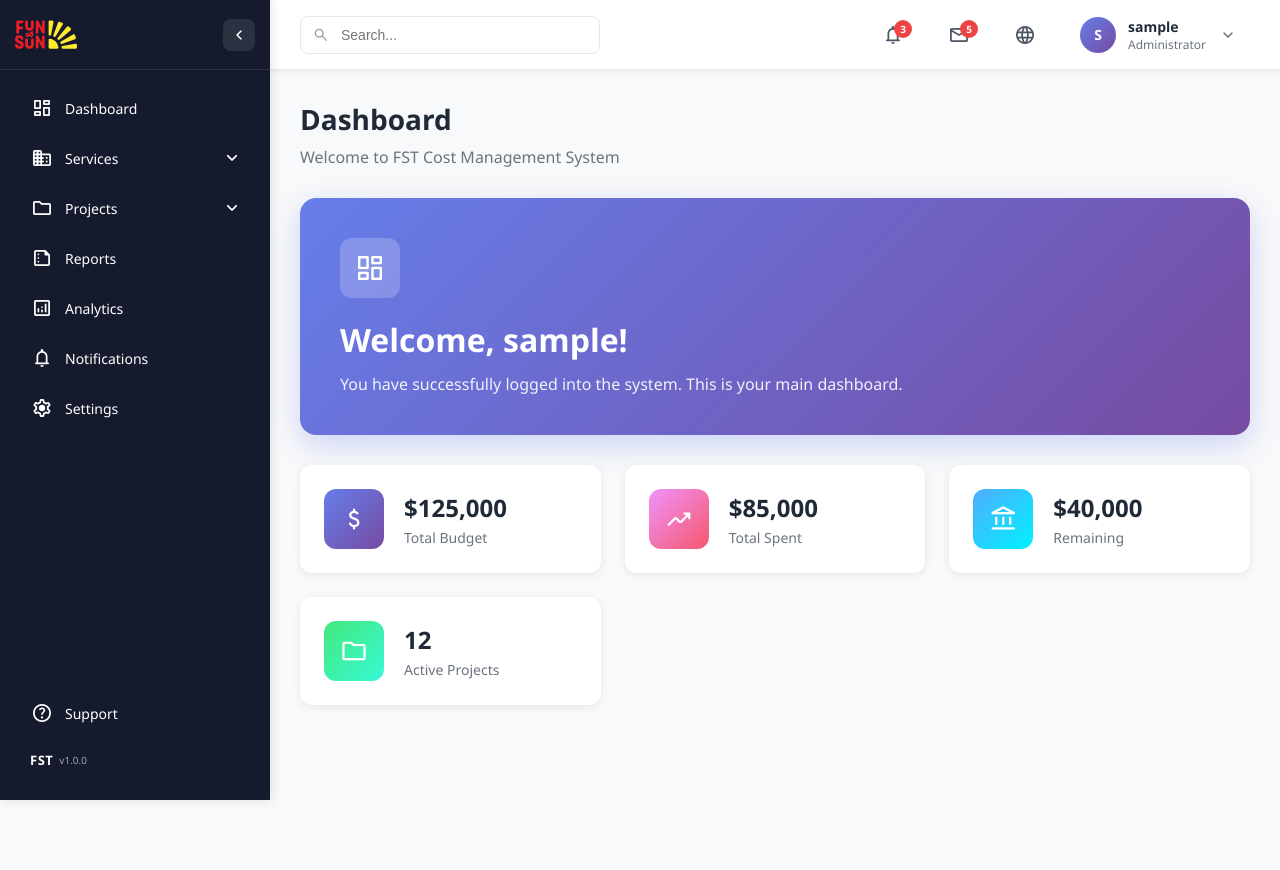
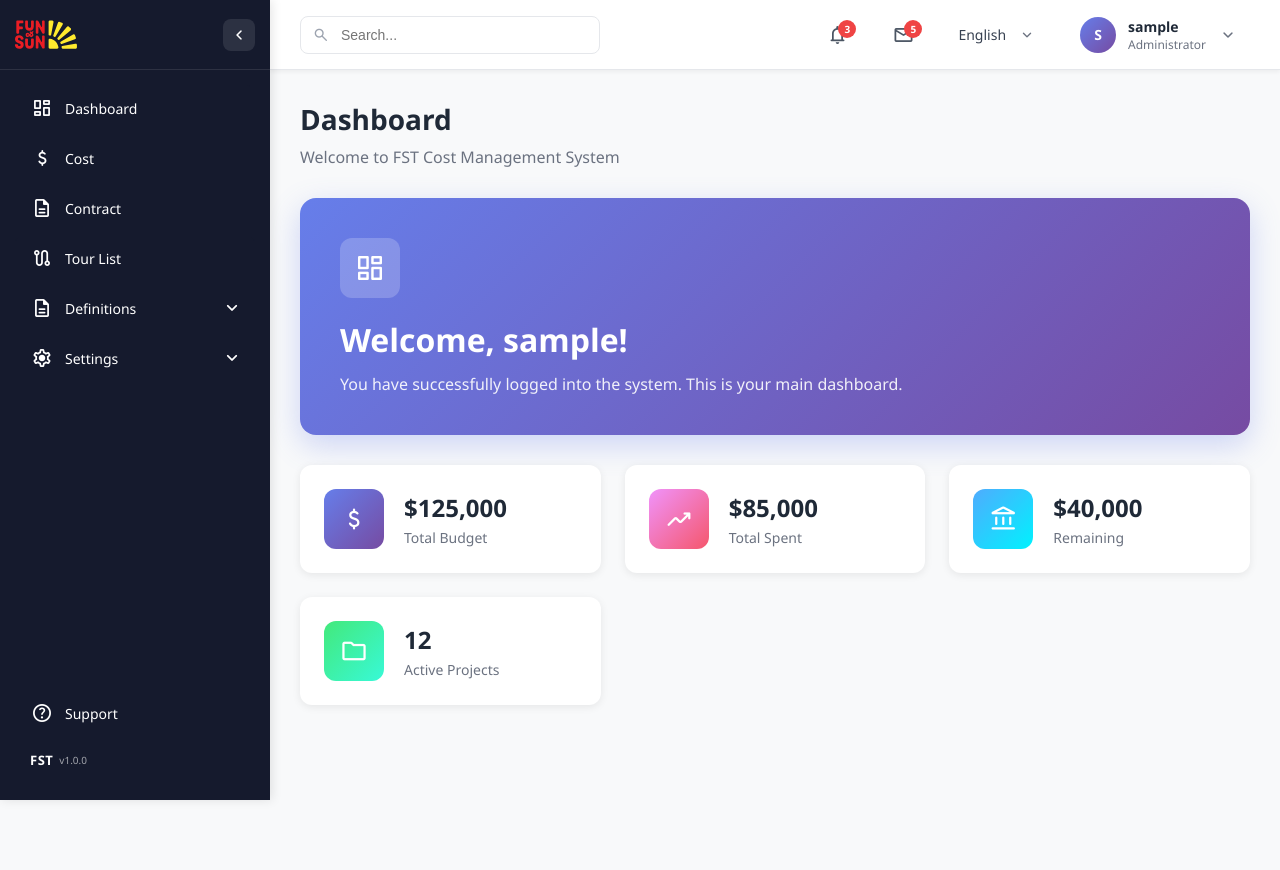
Before and after one commit to cnrgr95/FST_Cost_V1, a PHP site: page /dashboard.php?lang=en in a window 1280 px wide. Run offline with PHP 8.4, Linux system fonts and the light colour scheme; the visitor is signed in with stand-in values (Sample User, id 1).

Commit message:
Güncel çeviri ve topbar

```diff
--- a/assets/css/topbar.css
+++ b/assets/css/topbar.css
@@ -148,6 +148,86 @@
   transform: rotate(180deg);
 }
 
+/* Language dropdown */
+.topbar-language {
+  position: relative;
+  cursor: pointer;
+}
+
+.topbar-language .language-text {
+  font-size: 14px;
+  font-weight: 500;
+  color: #374151;
+}
+
+.topbar-language .dropdown-icon {
+  font-size: 18px;
+  color: #6b7280;
+  transition: transform 0.3s ease;
+  margin-left: 4px;
+}
+
+.topbar-language.active .dropdown-icon {
+  transform: rotate(180deg);
+}
+
+.topbar-language:hover {
+  background: #f3f4f6;
+}
+
+.language-dropdown {
+  position: absolute;
+  top: calc(100% + 10px);
+  right: 0;
+  background: white;
+  border-radius: 8px;
+  box-shadow: 0 10px 30px rgba(0, 0, 0, 0.1);
+  min-width: 140px;
+  opacity: 0;
+  visibility: hidden;
+  transform: translateY(-10px);
+  transition: all 0.3s ease;
+  z-index: 1000;
+}
+
+.language-dropdown.active {
+  opacity: 1;
+  visibility: visible;
+  transform: translateY(0);
+}
+
+.language-dropdown .dropdown-item {
+  padding: 10px 16px;
+  display: flex;
+  align-items: center;
+  justify-content: space-between;
+  gap: 10px;
+  color: #374151;
+  text-decoration: none;
+  font-size: 14px;
+  transition: all 0.2s ease;
+  border-bottom: 1px solid #f3f4f6;
+}
+
+.language-dropdown .dropdown-item:last-child {
+  border-bottom: none;
+}
+
+.language-dropdown .dropdown-item:hover {
+  background: #f9fafb;
+}
+
+.language-dropdown .dropdown-item.active {
+  background: #f3f4f6;
+  color: #1f2937;
+  font-weight: 500;
+}
+
+.language-dropdown .dropdown-item .material-symbols-rounded {
+  font-size: 18px;
+  color: #10b981;
+}
+
 /* User dropdown menu */
 .user-dropdown {
   position: absolute;
--- a/assets/js/sidebar.js
+++ b/assets/js/sidebar.js
@@ -62,6 +62,14 @@
       e.stopPropagation();
       profileElement.classList.toggle("active");
       userDropdown.classList.toggle("active");
+
+      // Close language dropdown if open
+      const languageElement = document.querySelector(".topbar-language");
+      const languageDropdown = document.querySelector(".language-dropdown");
+      if (languageElement && languageDropdown) {
+        languageElement.classList.remove("active");
+        languageDropdown.classList.remove("active");
+      }
     });
 
     // Close dropdown when clicking outside
@@ -69,6 +77,32 @@
       if (!profileElement.contains(e.target) && !userDropdown.contains(e.target)) {
         profileElement.classList.remove("active");
         userDropdown.classList.remove("active");
+      }
+    });
+  }
+
+  // Language dropdown functionality
+  const languageElement = document.querySelector(".topbar-language");
+  const languageDropdown = document.querySelector(".language-dropdown");
+
+  if (languageElement && languageDropdown) {
+    languageElement.addEventListener("click", (e) => {
+      e.stopPropagation();
+      languageElement.classList.toggle("active");
+      languageDropdown.classList.toggle("active");
+
+      // Close user dropdown if open
+      if (profileElement && userDropdown) {
+        profileElement.classList.remove("active");
+        userDropdown.classList.remove("active");
+      }
+    });
+
+    // Close dropdown when clicking outside
+    document.addEventListener("click", (e) => {
+      if (!languageElement.contains(e.target) && !languageDropdown.contains(e.target)) {
+        languageElement.classList.remove("active");
+        languageDropdown.classList.remove("active");
       }
     });
   }
--- a/dashboard.php
+++ b/dashboard.php
@@ -11,34 +11,18 @@ if (!isset($_SESSION['user_id'])) {
     exit;
 }
 
-// Simple language handling
-$lang = $_GET['lang'] ?? $_SESSION['language'] ?? 'en';
-$_SESSION['language'] = $lang;
+// Load translation helper
+require_once __DIR__ . '/includes/translations.php';
 
-// Simple translations
-$translations = [
-    'en' => [
-        'title' => 'Dashboard',
-        'welcome' => 'Welcome',
-        'welcome_message' => 'Welcome to FST Cost Management System',
-        'dashboard_description' => 'You have successfully logged into the system. This is your main dashboard.'
-    ],
-    'tr' => [
-        'title' => 'Kontrol Paneli',
-        'welcome' => 'Hoşgeldiniz',
-        'welcome_message' => 'FST Maliyet Yönetimi Sistemine Hoşgeldiniz',
-        'dashboard_description' => 'Sisteme başarıyla giriş yaptınız. Bu sizin ana kontrol panelinizdir.'
-    ]
-];
-
-$t = $translations[$lang] ?? $translations['en'];
+// Get dashboard translations
+$t_dashboard = $all_translations['dashboard'] ?? [];
 ?>
 <!DOCTYPE html>
 <html lang="<?php echo $lang; ?>">
 <head>
     <meta charset="UTF-8">
     <meta name="viewport" content="width=device-width, initial-scale=1.0">
-    <title><?php echo $t['title']; ?> - FST Cost Management</title>
+    <title><?php echo $t_dashboard['title'] ?? 'Dashboard'; ?> - <?php echo $all_translations['app']['name'] ?? 'FST Cost Management'; ?></title>
 
     <!-- Google Fonts for Icons -->
     <link rel="stylesheet" href="https://fonts.googleapis.com/css2?family=Material+Symbols+Rounded:opsz,wght,FILL,GRAD@24,400,0,0" />
@@ -61,8 +45,8 @@ $t = $translations[$lang] ?? $translations['en'];
         <!-- Main Content Area -->
         <div class="content-wrapper">
             <div class="page-header">
-                <h1><?php echo $t['title']; ?></h1>
-                <p><?php echo $t['welcome_message']; ?></p>
+                <h1><?php echo $t_dashboard['title'] ?? 'Dashboard'; ?></h1>
+                <p><?php echo $t_dashboard['welcome_message'] ?? 'Welcome to FST Cost Management System'; ?></p>
             </div>
 
             <div class="dashboard-content">
@@ -71,8 +55,8 @@ $t = $translations[$lang] ?? $translations['en'];
                     <div class="welcome-icon">
                         <span class="material-symbols-rounded">dashboard</span>
                     </div>
-                    <h2><?php echo $t['welcome']; ?>, <?php echo htmlspecialchars($_SESSION['username']); ?>!</h2>
-                    <p><?php echo $t['dashboard_description']; ?></p>
+                    <h2><?php echo $t_dashboard['welcome'] ?? 'Welcome'; ?>, <?php echo htmlspecialchars($_SESSION['username']); ?>!</h2>
+                    <p><?php echo $t_dashboard['dashboard_description'] ?? 'You have successfully logged into the system. This is your main dashboard.'; ?></p>
                 </div>
 
                 <!-- Dashboard Stats -->
--- a/includes/sidebar.php
+++ b/includes/sidebar.php
@@ -4,12 +4,15 @@
  * Can be included in any page
  */
 
-// Get current language
-$lang = $_GET['lang'] ?? $_SESSION['language'] ?? 'en';
+// Load translation helper
+require_once __DIR__ . '/translations.php';
 
 // Get username from session
 $username = isset($_SESSION['username']) ? htmlspecialchars($_SESSION['username']) : 'User';
 $user_initial = strtoupper(substr($username, 0, 1));
+
+// Get sidebar translations
+$t_sidebar = $all_translations['sidebar'] ?? [];
 ?>
 
 <!-- Sidebar Overlay for Mobile -->
@@ -38,86 +41,80 @@ $user_initial = strtoupper(substr($username, 0, 1));
     <ul class="nav-list primary-nav">
       <!-- Dashboard -->
       <li class="nav-item">
-        <a href="dashboard.php" class="nav-link" data-tooltip="Dashboard">
+        <a href="dashboard.php" class="nav-link" data-tooltip="<?php echo $t_sidebar['dashboard'] ?? 'Dashboard'; ?>">
           <span class="material-symbols-rounded">dashboard</span>
-          <span class="nav-label">Dashboard</span>
+          <span class="nav-label"><?php echo $t_sidebar['dashboard'] ?? 'Dashboard'; ?></span>
         </a>
         <ul class="dropdown-menu">
-          <li class="nav-item"><a class="nav-link dropdown-title">Dashboard</a></li>
+          <li class="nav-item"><a class="nav-link dropdown-title"><?php echo $t_sidebar['dashboard'] ?? 'Dashboard'; ?></a></li>
         </ul>
       </li>
 
-      <!-- Services -->
+      <!-- Cost -->
+      <li class="nav-item">
+        <a href="#" class="nav-link" data-tooltip="<?php echo $t_sidebar['cost'] ?? 'Cost'; ?>">
+          <span class="material-symbols-rounded">attach_money</span>
+          <span class="nav-label"><?php echo $t_sidebar['cost'] ?? 'Cost'; ?></span>
+        </a>
+        <ul class="dropdown-menu">
+          <li class="nav-item"><a class="nav-link dropdown-title"><?php echo $t_sidebar['cost'] ?? 'Cost'; ?></a></li>
+        </ul>
+      </li>
+
+      <!-- Contract -->
+      <li class="nav-item">
+        <a href="#" class="nav-link" data-tooltip="<?php echo $t_sidebar['contract'] ?? 'Contract'; ?>">
+          <span class="material-symbols-rounded">description</span>
+          <span class="nav-label"><?php echo $t_sidebar['contract'] ?? 'Contract'; ?></span>
+        </a>
+        <ul class="dropdown-menu">
+          <li class="nav-item"><a class="nav-link dropdown-title"><?php echo $t_sidebar['contract'] ?? 'Contract'; ?></a></li>
+        </ul>
+      </li>
+
+      <!-- Tour List -->
+      <li class="nav-item">
+        <a href="#" class="nav-link" data-tooltip="<?php echo $t_sidebar['tour_list'] ?? 'Tour List'; ?>">
+          <span class="material-symbols-rounded">route</span>
+          <span class="nav-label"><?php echo $t_sidebar['tour_list'] ?? 'Tour List'; ?></span>
+        </a>
+        <ul class="dropdown-menu">
+          <li class="nav-item"><a class="nav-link dropdown-title"><?php echo $t_sidebar['tour_list'] ?? 'Tour List'; ?></a></li>
+        </ul>
+      </li>
+
+      <!-- Definitions -->
       <li class="nav-item dropdown-container">
-        <a href="#" class="nav-link dropdown-toggle" data-tooltip="Services">
-          <span class="material-symbols-rounded">business</span>
-          <span class="nav-label">Services</span>
+        <a href="#" class="nav-link dropdown-toggle" data-tooltip="<?php echo $t_sidebar['definitions'] ?? 'Definitions'; ?>">
+          <span class="material-symbols-rounded">description</span>
+          <span class="nav-label"><?php echo $t_sidebar['definitions'] ?? 'Definitions'; ?></span>
           <span class="dropdown-icon material-symbols-rounded">keyboard_arrow_down</span>
         </a>
         <ul class="dropdown-menu">
-          <li class="nav-item"><a class="nav-link dropdown-title">Services</a></li>
-          <li class="nav-item"><a href="#" class="nav-link dropdown-link">Cost Analysis</a></li>
-          <li class="nav-item"><a href="#" class="nav-link dropdown-link">Budget Planning</a></li>
-          <li class="nav-item"><a href="#" class="nav-link dropdown-link">Reports</a></li>
-        </ul>
-      </li>
-
-      <!-- Projects -->
-      <li class="nav-item dropdown-container">
-        <a href="#" class="nav-link dropdown-toggle" data-tooltip="Projects">
-          <span class="material-symbols-rounded">folder</span>
-          <span class="nav-label">Projects</span>
-          <span class="dropdown-icon material-symbols-rounded">keyboard_arrow_down</span>
-        </a>
-        <ul class="dropdown-menu">
-          <li class="nav-item"><a class="nav-link dropdown-title">Projects</a></li>
-          <li class="nav-item"><a href="#" class="nav-link dropdown-link">Active Projects</a></li>
-          <li class="nav-item"><a href="#" class="nav-link dropdown-link">Completed</a></li>
-          <li class="nav-item"><a href="#" class="nav-link dropdown-link">Archived</a></li>
-        </ul>
-      </li>
-
-      <!-- Reports -->
-      <li class="nav-item">
-        <a href="#" class="nav-link" data-tooltip="Reports">
-          <span class="material-symbols-rounded">summarize</span>
-          <span class="nav-label">Reports</span>
-        </a>
-        <ul class="dropdown-menu">
-          <li class="nav-item"><a class="nav-link dropdown-title">Reports</a></li>
-        </ul>
-      </li>
-
-      <!-- Analytics -->
-      <li class="nav-item">
-        <a href="#" class="nav-link" data-tooltip="Analytics">
-          <span class="material-symbols-rounded">analytics</span>
-          <span class="nav-label">Analytics</span>
-        </a>
-        <ul class="dropdown-menu">
-          <li class="nav-item"><a class="nav-link dropdown-title">Analytics</a></li>
-        </ul>
-      </li>
-
-      <!-- Notifications -->
-      <li class="nav-item">
-        <a href="#" class="nav-link" data-tooltip="Notifications">
-          <span class="material-symbols-rounded">notifications</span>
-          <span class="nav-label">Notifications</span>
-        </a>
-        <ul class="dropdown-menu">
-          <li class="nav-item"><a class="nav-link dropdown-title">Notifications</a></li>
+          <li class="nav-item"><a class="nav-link dropdown-title"><?php echo $t_sidebar['definitions'] ?? 'Definitions'; ?></a></li>
+          <li class="nav-item"><a href="#" class="nav-link dropdown-link"><?php echo $t_sidebar['users'] ?? 'Users'; ?></a></li>
+          <li class="nav-item"><a href="#" class="nav-link dropdown-link"><?php echo $t_sidebar['tours'] ?? 'Tours'; ?></a></li>
+          <li class="nav-item"><a href="#" class="nav-link dropdown-link"><?php echo $t_sidebar['cost_mgmt'] ?? 'Cost'; ?></a></li>
+          <li class="nav-item"><a href="#" class="nav-link dropdown-link"><?php echo $t_sidebar['country'] ?? 'Country'; ?></a></li>
+          <li class="nav-item"><a href="#" class="nav-link dropdown-link"><?php echo $t_sidebar['region'] ?? 'Region'; ?></a></li>
+          <li class="nav-item"><a href="#" class="nav-link dropdown-link"><?php echo $t_sidebar['city'] ?? 'City'; ?></a></li>
+          <li class="nav-item"><a href="#" class="nav-link dropdown-link"><?php echo $t_sidebar['department'] ?? 'Department'; ?></a></li>
+          <li class="nav-item"><a href="#" class="nav-link dropdown-link"><?php echo $t_sidebar['position'] ?? 'Position'; ?></a></li>
+          <li class="nav-item"><a href="#" class="nav-link dropdown-link"><?php echo $t_sidebar['contract_def'] ?? 'Contract'; ?></a></li>
         </ul>
       </li>
 
       <!-- Settings -->
-      <li class="nav-item">
-        <a href="#" class="nav-link" data-tooltip="Settings">
+      <li class="nav-item dropdown-container">
+        <a href="#" class="nav-link dropdown-toggle" data-tooltip="<?php echo $t_sidebar['settings'] ?? 'Settings'; ?>">
           <span class="material-symbols-rounded">settings</span>
-          <span class="nav-label">Settings</span>
+          <span class="nav-label"><?php echo $t_sidebar['settings'] ?? 'Settings'; ?></span>
+          <span class="dropdown-icon material-symbols-rounded">keyboard_arrow_down</span>
         </a>
         <ul class="dropdown-menu">
-          <li class="nav-item"><a class="nav-link dropdown-title">Settings</a></li>
+          <li class="nav-item"><a class="nav-link dropdown-title"><?php echo $t_sidebar['settings'] ?? 'Settings'; ?></a></li>
+          <li class="nav-item"><a href="#" class="nav-link dropdown-link"><?php echo $t_sidebar['system_settings'] ?? 'System Settings'; ?></a></li>
+          <li class="nav-item"><a href="#" class="nav-link dropdown-link"><?php echo $t_sidebar['cash_settings'] ?? 'Cash Settings'; ?></a></li>
         </ul>
       </li>
     </ul>
@@ -126,20 +123,20 @@ $user_initial = strtoupper(substr($username, 0, 1));
     <ul class="nav-list secondary-nav">
       <!-- Support -->
       <li class="nav-item">
-        <a href="#" class="nav-link" data-tooltip="Support">
+        <a href="#" class="nav-link" data-tooltip="<?php echo $t_sidebar['support'] ?? 'Support'; ?>">
           <span class="material-symbols-rounded">help</span>
-          <span class="nav-label">Support</span>
+          <span class="nav-label"><?php echo $t_sidebar['support'] ?? 'Support'; ?></span>
         </a>
         <ul class="dropdown-menu">
-          <li class="nav-item"><a class="nav-link dropdown-title">Support</a></li>
+          <li class="nav-item"><a class="nav-link dropdown-title"><?php echo $t_sidebar['support'] ?? 'Support'; ?></a></li>
         </ul>
       </li>
 
       <!-- FST Branding -->
       <li class="nav-item nav-link-branding">
         <div class="brand-text">
-          <span class="brand-name">FST</span>
-          <span class="brand-version">v1.0.0</span>
+          <span class="brand-name"><?php echo $t_sidebar['fst'] ?? 'FST'; ?></span>
+          <span class="brand-version"><?php echo $all_translations['version'] ?? 'v1.0.0'; ?></span>
         </div>
       </li>
     </ul>
--- a/includes/topbar.php
+++ b/includes/topbar.php
@@ -4,12 +4,15 @@
  * Can be included in any page
  */
 
-// Get current language
-$lang = $_GET['lang'] ?? $_SESSION['language'] ?? 'en';
+// Load translation helper
+require_once __DIR__ . '/translations.php';
 
 // Get username from session
 $username = isset($_SESSION['username']) ? htmlspecialchars($_SESSION['username']) : 'User';
 $user_initial = strtoupper(substr($username, 0, 1));
+
+// Get topbar translations
+$t_topbar = $all_translations['topbar'] ?? [];
 ?>
 
 <!-- Topbar -->
@@ -18,7 +21,7 @@ $user_initial = strtoupper(substr($username, 0, 1));
   <div class="topbar-left">
     <div class="topbar-search">
       <span class="material-symbols-rounded search-icon">search</span>
-      <input type="text" placeholder="Search...">
+      <input type="text" placeholder="<?php echo $t_topbar['search'] ?? 'Search...'; ?>">
     </div>
   </div>
 
@@ -37,8 +40,27 @@ $user_initial = strtoupper(substr($username, 0, 1));
     </div>
 
     <!-- Language Selector -->
-    <div class="topbar-item" onclick="toggleLanguage()">
-      <span class="material-symbols-rounded">language</span>
+    <div class="topbar-item topbar-language">
+      <span class="language-text">
+        <?php echo ($lang === 'en') ? ($all_translations['languages']['en'] ?? 'English') : ($all_translations['languages']['tr'] ?? 'Türkçe'); ?>
+      </span>
+      <span class="material-symbols-rounded dropdown-icon">keyboard_arrow_down</span>
+
+      <!-- Language Dropdown Menu -->
+      <div class="language-dropdown">
+        <a href="?lang=en" class="dropdown-item <?php echo ($lang === 'en') ? 'active' : ''; ?>">
+          <span><?php echo $all_translations['languages']['en'] ?? 'English'; ?></span>
+          <?php if ($lang === 'en'): ?>
+            <span class="material-symbols-rounded">check</span>
+          <?php endif; ?>
+        </a>
+        <a href="?lang=tr" class="dropdown-item <?php echo ($lang === 'tr') ? 'active' : ''; ?>">
+          <span><?php echo $all_translations['languages']['tr'] ?? 'Türkçe'; ?></span>
+          <?php if ($lang === 'tr'): ?>
+            <span class="material-symbols-rounded">check</span>
+          <?php endif; ?>
+        </a>
+      </div>
     </div>
 
     <!-- User Profile -->
@@ -48,7 +70,7 @@ $user_initial = strtoupper(substr($username, 0, 1));
       </div>
       <div class="profile-info">
         <div class="profile-name"><?php echo $username; ?></div>
-        <div class="profile-role">Administrator</div>
+        <div class="profile-role"><?php echo $t_topbar['administrator'] ?? 'Administrator'; ?></div>
       </div>
       <span class="material-symbols-rounded dropdown-icon">keyboard_arrow_down</span>
 
@@ -56,29 +78,21 @@ $user_initial = strtoupper(substr($username, 0, 1));
       <div class="user-dropdown">
         <a href="#" class="dropdown-item">
           <span class="material-symbols-rounded">person</span>
-          <span>My Profile</span>
+          <span><?php echo $t_topbar['my_profile'] ?? 'My Profile'; ?></span>
         </a>
         <a href="#" class="dropdown-item">
           <span class="material-symbols-rounded">settings</span>
-          <span>Settings</span>
+          <span><?php echo $t_topbar['settings'] ?? 'Settings'; ?></span>
         </a>
         <a href="#" class="dropdown-item">
           <span class="material-symbols-rounded">help</span>
-          <span>Help & Support</span>
+          <span><?php echo $t_topbar['help_support'] ?? 'Help & Support'; ?></span>
         </a>
         <a href="logout.php" class="dropdown-item logout">
           <span class="material-symbols-rounded">logout</span>
-          <span>Logout</span>
+          <span><?php echo $t_topbar['logout'] ?? 'Logout'; ?></span>
         </a>
       </div>
     </div>
   </div>
 </div>
-
-<script>
-function toggleLanguage() {
-  const currentLang = '<?php echo $lang; ?>';
-  const newLang = currentLang === 'en' ? 'tr' : 'en';
-  window.location.href = window.location.pathname + '?lang=' + newLang;
-}
-</script>
--- /dev/null
+++ b/includes/translations.php
@@ -0,0 +1,35 @@
+<?php
+/**
+ * Translation Helper
+ * Loads translations from JSON files
+ */
+
+function loadTranslations($lang = 'en') {
+    // Default to English if language not supported
+    if (!in_array($lang, ['en', 'tr'])) {
+        $lang = 'en';
+    }
+
+    $translation_file = __DIR__ . '/../translations/' . $lang . '.json';
+
+    if (!file_exists($translation_file)) {
+        $translation_file = __DIR__ . '/../translations/en.json';
+    }
+
+    $translations = json_decode(file_get_contents($translation_file), true);
+
+    if (json_last_error() !== JSON_ERROR_NONE) {
+        // Fallback to empty array if JSON parsing fails
+        $translations = [];
+    }
+
+    return $translations ?: [];
+}
+
+// Get current language
+$current_lang = $_GET['lang'] ?? $_SESSION['language'] ?? 'en';
+$_SESSION['language'] = $current_lang;
+$lang = $current_lang;
+
+// Load all translations
+$all_translations = loadTranslations($current_lang);
```
Also changed, not shown: translations/en.json (+33 -1 lines), translations/tr.json (+33 -1 lines).
